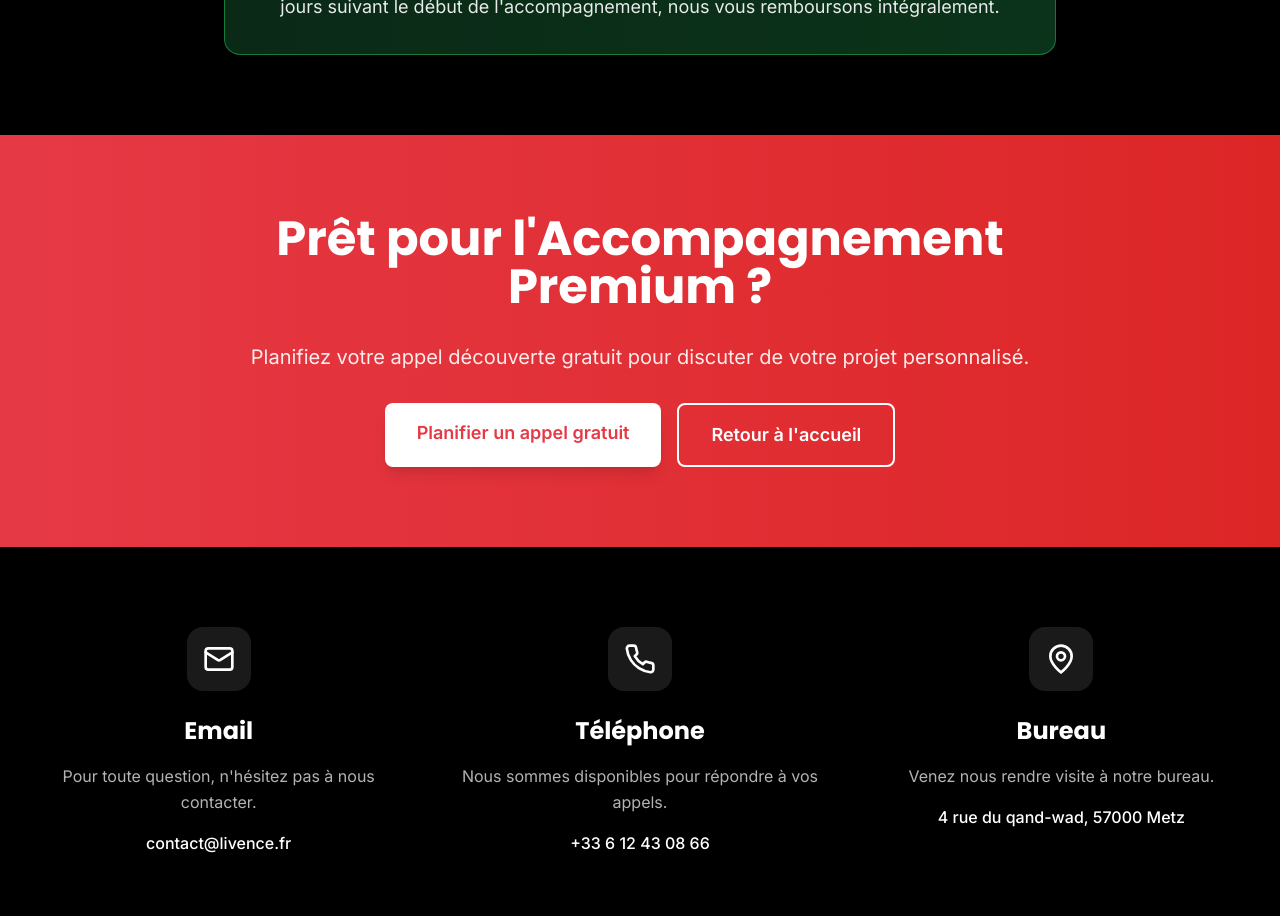
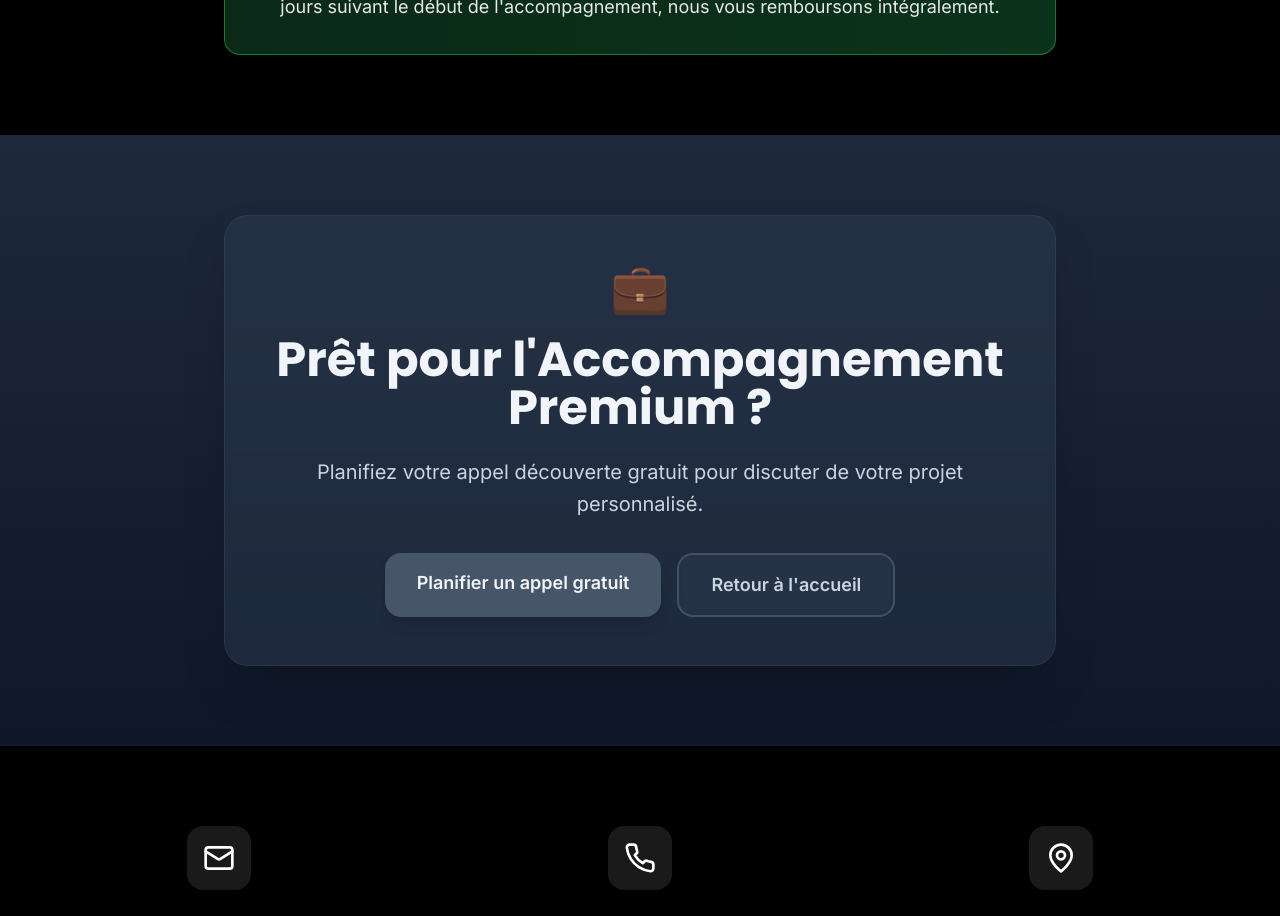
Before and after one commit to Nassim-Bzr/FormationProject, a Next.js app: page /formations/pack-cle-en-main in a window 1280 px wide. Shown: the part 2500-3416 px from the top of the page. Built offline with nearby package versions, Linux system fonts and the light colour scheme.

Commit message:
Add formation pages and fix dropdown menu navigation

```diff
--- a/src/app/formations/pack-cle-en-main/page.tsx
+++ b/src/app/formations/pack-cle-en-main/page.tsx
@@ -262,7 +262,7 @@ export default function PackCleEnMain() {
       </section>
 
       {/* CTA Section */}
-      <section className="py-20 bg-gradient-to-r from-[#E63946] to-red-600 text-white">
+      <section className="py-20 bg-gradient-to-b from-slate-800 to-slate-900">
         <div className="max-w-4xl mx-auto px-4 sm:px-6 lg:px-8 text-center">
           <motion.div
             initial={{ opacity: 0, y: 30 }}
@@ -271,29 +271,32 @@ export default function PackCleEnMain() {
             viewport={{ once: true }}
             className="space-y-8"
           >
-            <h2 className="text-4xl md:text-5xl font-bold font-poppins">
+            <div className="bg-slate-700/40 backdrop-blur-sm border border-slate-600/30 rounded-3xl p-12 shadow-2xl hover:shadow-3xl transition-all duration-300">
+              <div className="text-5xl mb-6 opacity-80">💼</div>
+              <h2 className="text-4xl md:text-5xl font-bold text-slate-100 font-poppins mb-6">
                 Prêt pour l'Accompagnement Premium ?
               </h2>
-            <p className="text-xl opacity-90">
+              <p className="text-xl text-slate-300 mb-8 leading-relaxed">
                 Planifiez votre appel découverte gratuit pour discuter de votre projet personnalisé.
               </p>
               <div className="flex flex-col sm:flex-row gap-4 justify-center">
                 <motion.a
                   href="/inscription"
-                className="bg-white text-[#E63946] px-8 py-4 rounded-lg font-semibold text-lg hover:bg-gray-100 transition-colors duration-200 shadow-lg hover:shadow-xl inline-block"
-                whileHover={{ scale: 1.05 }}
-                whileTap={{ scale: 0.95 }}
+                  className="bg-slate-600 hover:bg-slate-500 text-slate-100 px-8 py-4 rounded-2xl font-semibold text-lg transition-all duration-300 shadow-lg hover:shadow-xl inline-block"
+                  whileHover={{ scale: 1.02, y: -1 }}
+                  whileTap={{ scale: 0.98 }}
                 >
                   Planifier un appel gratuit
                 </motion.a>
                 <motion.a
                   href="/"
-                className="border-2 border-white text-white hover:bg-white hover:text-[#E63946] px-8 py-4 rounded-lg font-semibold text-lg transition-all duration-200 inline-block"
-                whileHover={{ scale: 1.05 }}
-                whileTap={{ scale: 0.95 }}
+                  className="border-2 border-slate-500/50 text-slate-300 hover:bg-slate-600/30 hover:border-slate-400/70 px-8 py-4 rounded-2xl font-semibold text-lg transition-all duration-300 inline-block backdrop-blur-sm"
+                  whileHover={{ scale: 1.02, y: -1 }}
+                  whileTap={{ scale: 0.98 }}
                 >
                   Retour à l'accueil
                 </motion.a>
+              </div>
             </div>
           </motion.div>
         </div>
--- a/src/components/About.tsx
+++ b/src/components/About.tsx
@@ -36,7 +36,7 @@ const About = () => {
                 transition={{ duration: 0.6, delay: 0.1 }}
                 viewport={{ once: true }}
               >
-                Découvrez notre accompagnement
+                Découvrez notre formule clé en main
               </motion.h2>
 
               <motion.div
--- a/src/components/Hero.tsx
+++ b/src/components/Hero.tsx
@@ -28,14 +28,14 @@ const Hero = () => {
           >
             <div className="space-y-6">
               <motion.h1
-                className="text-4xl md:text-6xl lg:text-7xl font-bold text-white font-poppins leading-tight"
+                className="text-3xl md:text-4xl lg:text-5xl font-semibold text-white font-poppins leading-relaxed"
                 initial={{ opacity: 0, y: 20 }}
                 animate={{ opacity: 1, y: 0 }}
                 transition={{ duration: 0.8, delay: 0.2 }}
               >
                 Maîtrisez la
-                <span className="block">Sous-Location</span>
-                <span className="block text-[#E63946]">Sans Être Propriétaire</span>
+                <span className="block">Location</span>
+                <span className="block text-[#E63946]">Sans être propriétaire</span>
               </motion.h1>
             </div>
           </motion.div>
--- a/src/components/Webinar.tsx
+++ b/src/components/Webinar.tsx
@@ -44,8 +44,7 @@ const Webinar = () => {
             transition={{ duration: 0.6, delay: 0.1 }}
             viewport={{ once: true }}
           >
-            Lorem ipsum dolor sit amet, consectetur adipiscing elit. Suspendisse varius enim in eros
-            elementum tristique.
+        Tous les dimanches et lundi à 20h
           </motion.p>
 
           <motion.div
```
Lines whose indentation alone changed are shown as unchanged.
